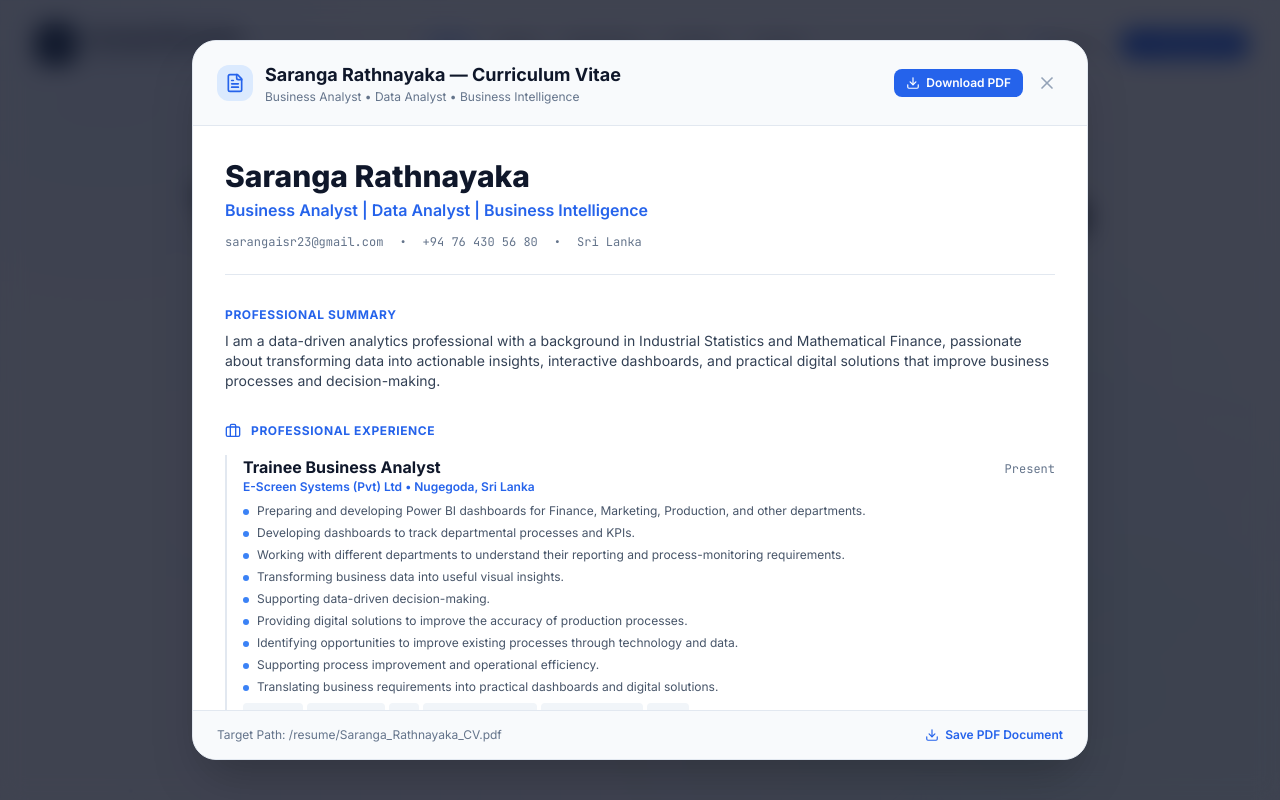
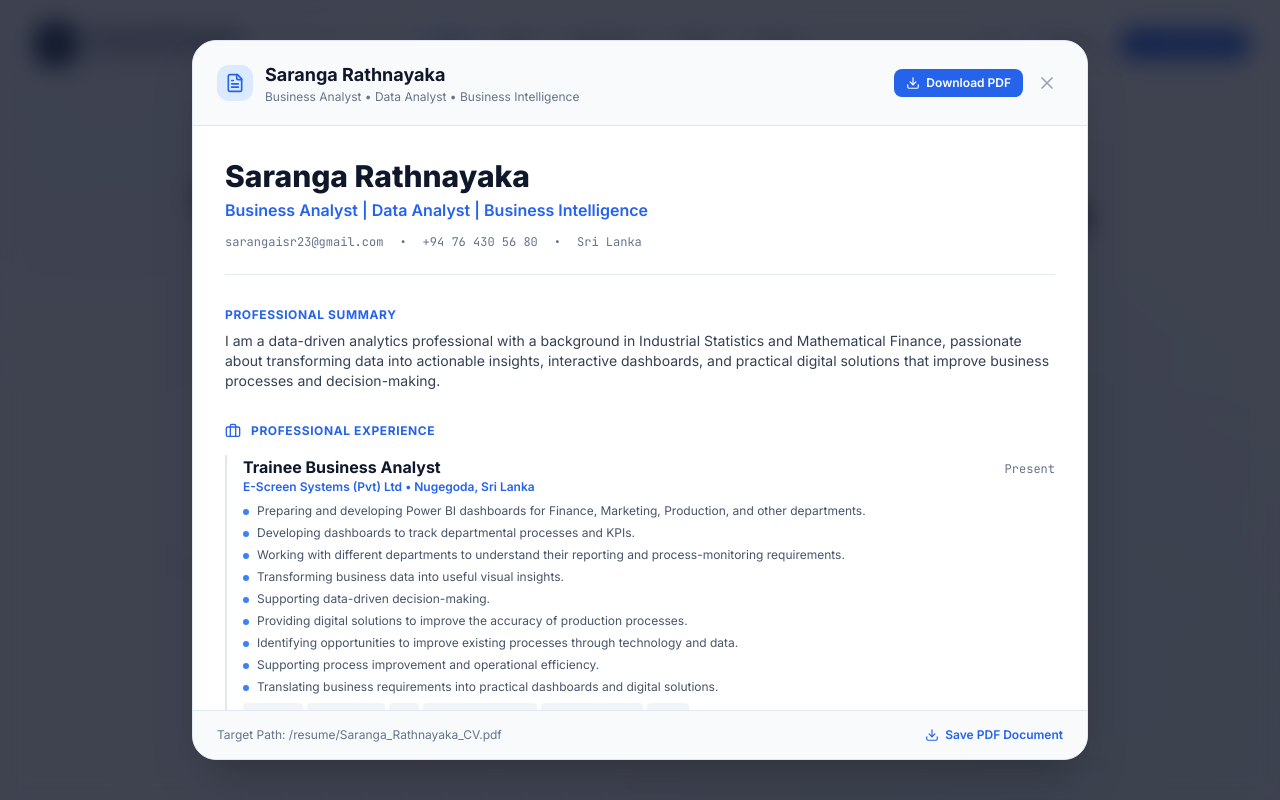
Before and after one commit to saranga20010224/my_portfolio, a React (Vite) app: page / in a window 1280 px wide. Both pictures are taken after a click on the button "Resume". Shown: the top 800 px of the page. Built offline with nearby package versions, Linux system fonts and the light colour scheme.

Commit message:
Remove Curriculum Vitae from Resume Modal Title

```diff
--- a/src/components/ResumeModal.tsx
+++ b/src/components/ResumeModal.tsx
@@ -52,7 +52,7 @@ export const ResumeModal: React.FC<ResumeModalProps> = ({ isOpen, onClose }) =>
             </div>
             <div>
               <h3 id="resume-modal-title" className="text-base sm:text-lg font-bold text-slate-900 dark:text-white">
-                Saranga Rathnayaka &mdash; Curriculum Vitae
+                Saranga Rathnayaka
               </h3>
               <p className="text-xs text-slate-500 dark:text-slate-400">
                 Business Analyst &bull; Data Analyst &bull; Business Intelligence
```
